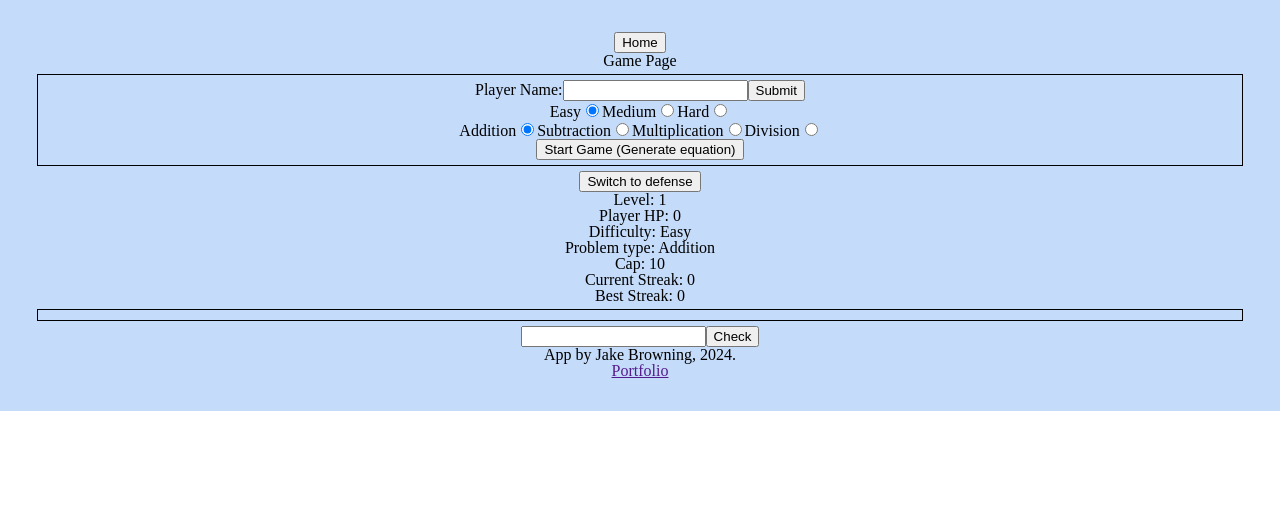
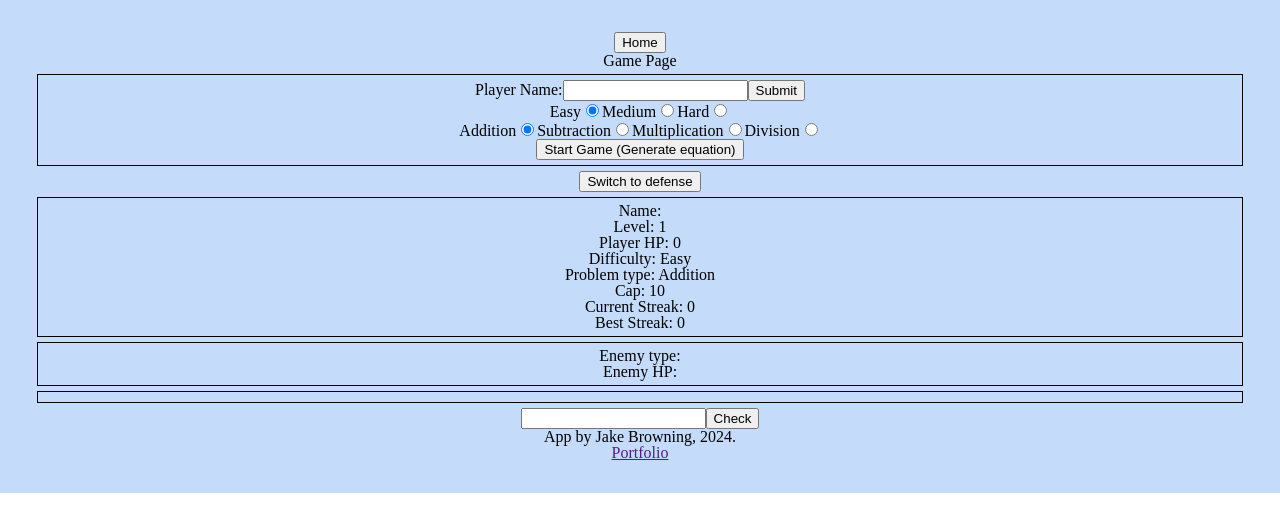
Before and after one commit to JakeBrowning90/math-game-1, a React (Vite) app: page / in a window 1280 px wide. Both pictures are taken after a click on the button "Start Game". Shown: the top 532 px of the page. Built offline with nearby package versions, Linux system fonts and the light colour scheme.

Commit message:
Add div to display encounter info

```diff
--- a/src/App.css
+++ b/src/App.css
@@ -7,6 +7,8 @@
 }
 
 .playerSetup,
+.gameInfoCard,
+.enemyInfoCard,
 .equationCard {
   border: 1px solid black;
   padding: 5px;
--- a/src/components/GamePage.jsx
+++ b/src/components/GamePage.jsx
@@ -1,6 +1,7 @@
 import { useState } from "react";
 
 function GamePage({ navToHome }) {
+  const [playerName, setPlayerName] = useState("");
   const [difficulty, setDifficulty] = useState("Easy");
   const [playerHP, setPlayerHP] = useState(0);
   const [playerLevel, setPlayerLevel] = useState(1);
@@ -139,9 +140,9 @@ function GamePage({ navToHome }) {
       <h1>Game Page</h1>
       <div className="playerSetup">
         <form action="">
-          <label htmlFor="">
+          <label htmlFor="playerName">
             Player Name:
-            <input type="text" />
+            <input type="text" id="playerName"/>
           </label>
           <button>Submit</button>
         </form>
@@ -237,6 +238,7 @@ function GamePage({ navToHome }) {
         {attackPhase ? "Switch to defense" : "Switch to attack"}
       </button>
       <div className="gameInfoCard">
+        <div>Name: {playerName}</div>
         <div>Level: {playerLevel}</div>
         <div>Player HP: {playerHP}</div>
         <div>Difficulty: {difficulty}</div>
@@ -244,6 +246,11 @@ function GamePage({ navToHome }) {
         <div>Cap: {cap}</div>
         <div>Current Streak: {currentStreak}</div>
         <div>Best Streak: {bestStreak}</div>
+      </div>
+      <div className="enemyInfoCard">
+        <div>Enemy type: </div>
+        <div>Enemy HP: </div>
+
       </div>
       <div className="equationCard">
         <div>{feedback}</div>
```
